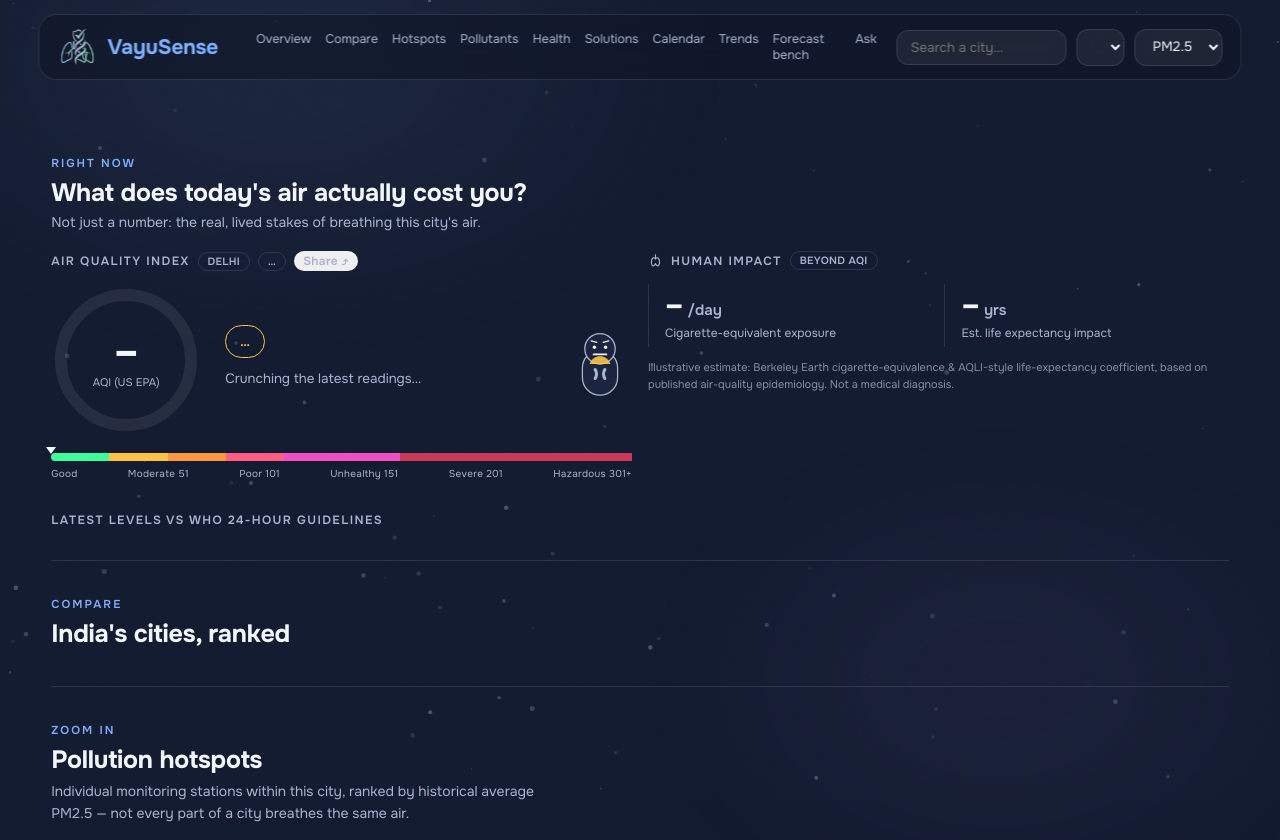
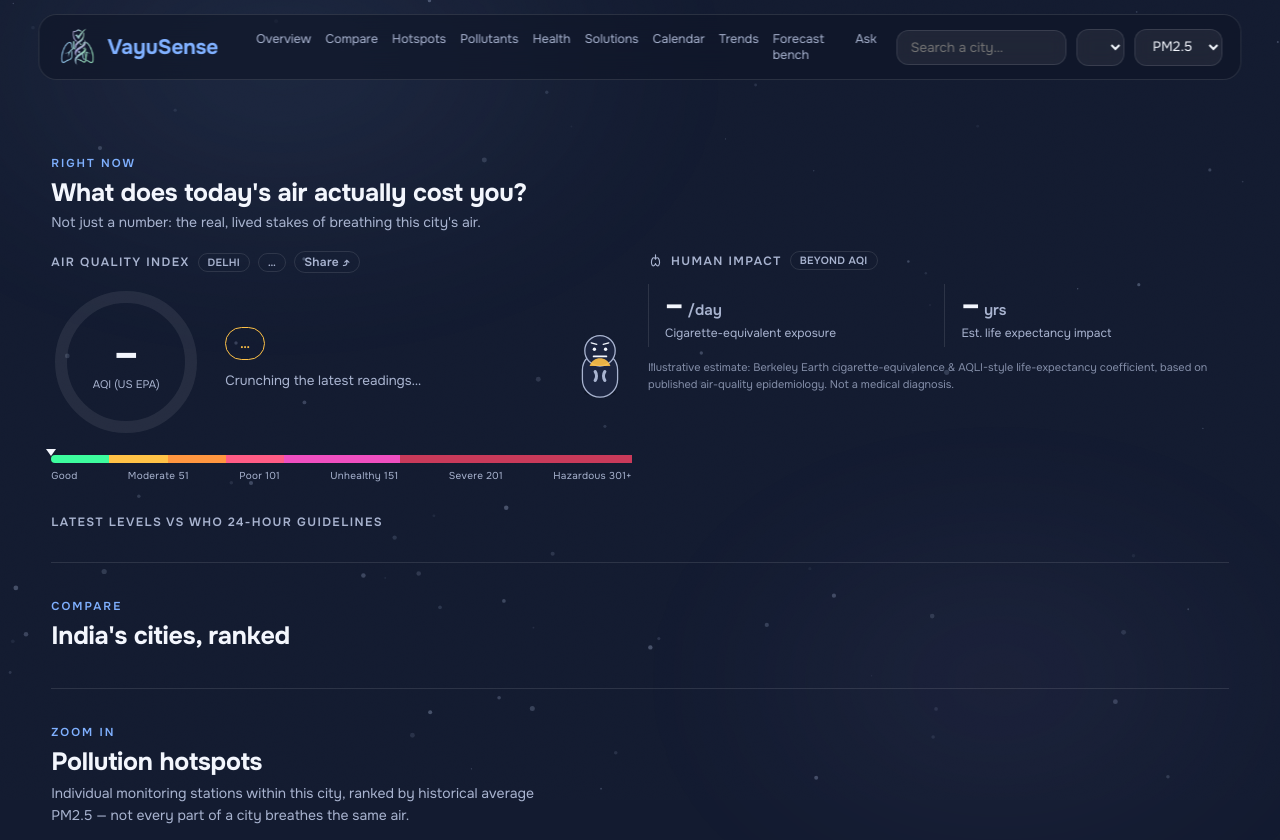
Before and after one commit to anshul23102/vayusense, a Python web app: template app/templates/index.html in a window 1280 px wide. Shown: the top 840 px of the page. Run offline with Jinja, Linux system fonts and the light colour scheme; the template is opened without the code that fills it, so the values that code supplies are empty; some libraries are stand-ins or nearby versions.

Commit message:
Fix Share button rendering as a native disabled-looking button
The button lacked background/appearance resets that the other pill-styled
buttons (.yearChip) already have, so browsers rendered it with native
button chrome (light grey face) instead of matching the dark, transparent
.tag pill style used by its sibling tags -- reading as disabled/greyed out.

Co-Authored-By: Claude Sonnet 5 <noreply@anthropic.com>

```diff
--- a/app/templates/index.html
+++ b/app/templates/index.html
@@ -322,7 +322,7 @@
 <div class="grid">
   <div class="s6">
       <div class="eyebrow">Air quality index <span class="tag" id="scoreCity">Delhi</span><span class="tag" id="aqiSource">…</span><span class="tag" id="aqiRank" style="display:none"></span>
-        <button type="button" id="shareBtn" class="tag" style="cursor:pointer;border:none;font:inherit" onclick="shareCard()">Share ⤴</button></div>
+        <button type="button" id="shareBtn" class="tag" style="cursor:pointer;font:inherit;background:transparent;color:var(--dim);-webkit-appearance:none;appearance:none" onclick="shareCard()">Share ⤴</button></div>
       <div class="scoreWrap">
         <div class="ring">
           <svg width="150" height="150" viewBox="0 0 150 150">
```
